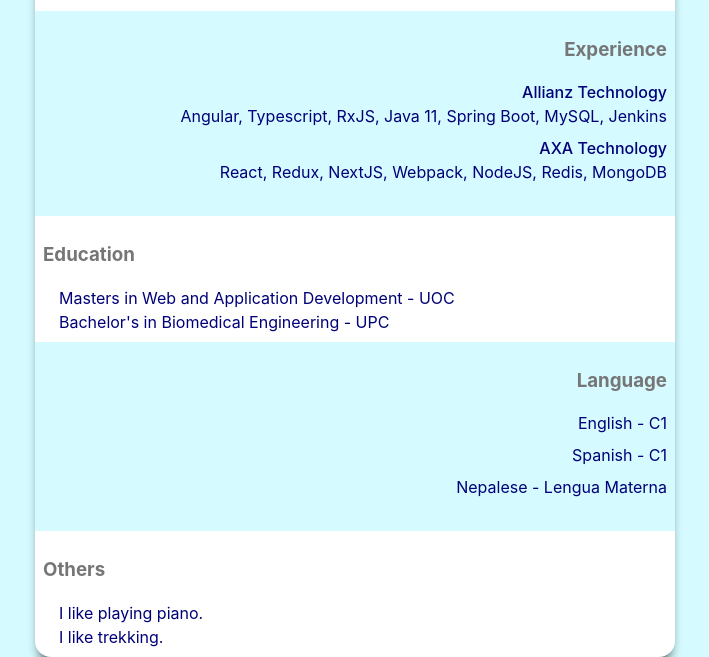
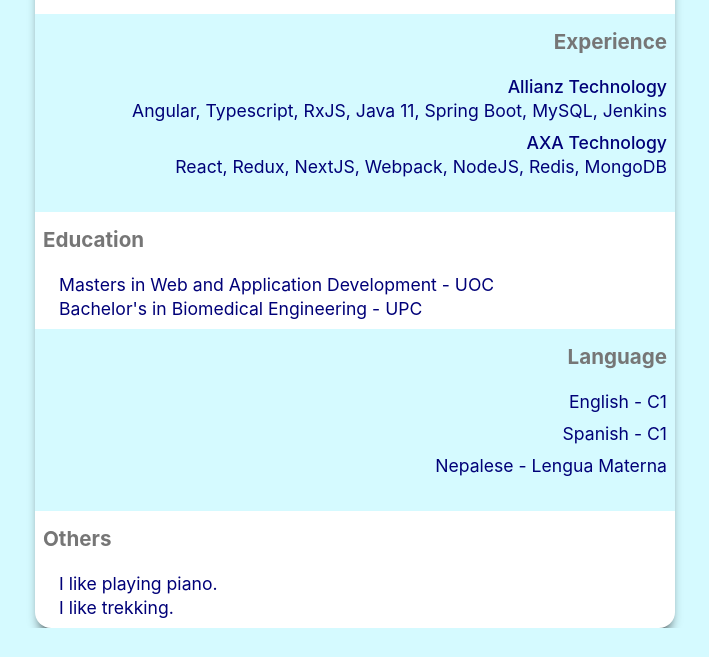
Before and after one commit to bijay007/uoc-masters, a website built with Parcel: page src/index.html in a window 1280 px wide. Shown: the part 229-886 px from the top of the page, without its empty margins (285-994 px from the left). After the commit the page ends 857 px from the top, so only its background shows below. Built offline with nearby package versions, Linux system fonts and the light colour scheme.

```diff
--- a/src/assets/styles/layouts/_home.scss
+++ b/src/assets/styles/layouts/_home.scss
@@ -33,6 +33,7 @@
   flex-direction: column;
   min-width: 50vw;
   margin: auto;
+  font-size: 1.1rem;
   border-radius: 1rem;
   background-color: #FFF;
   -webkit-box-shadow: 0px 10px 13px -7px #000000, 2px 5px 10px 0px rgba(0,0,0,0);
@@ -82,6 +83,7 @@
   padding: addPadding(0.25, 0.25);
   h3 {
     color: $section-header-color;
+    margin-top: 0.5rem;
   }
 }
 section:nth-child(even) {
```
